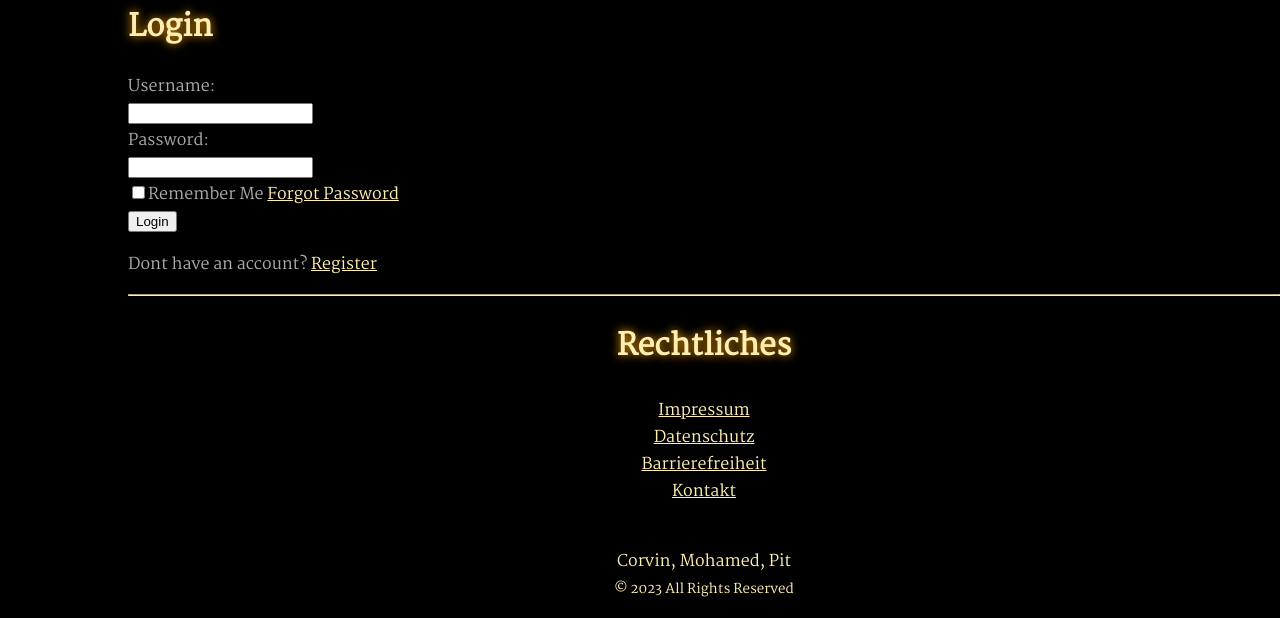
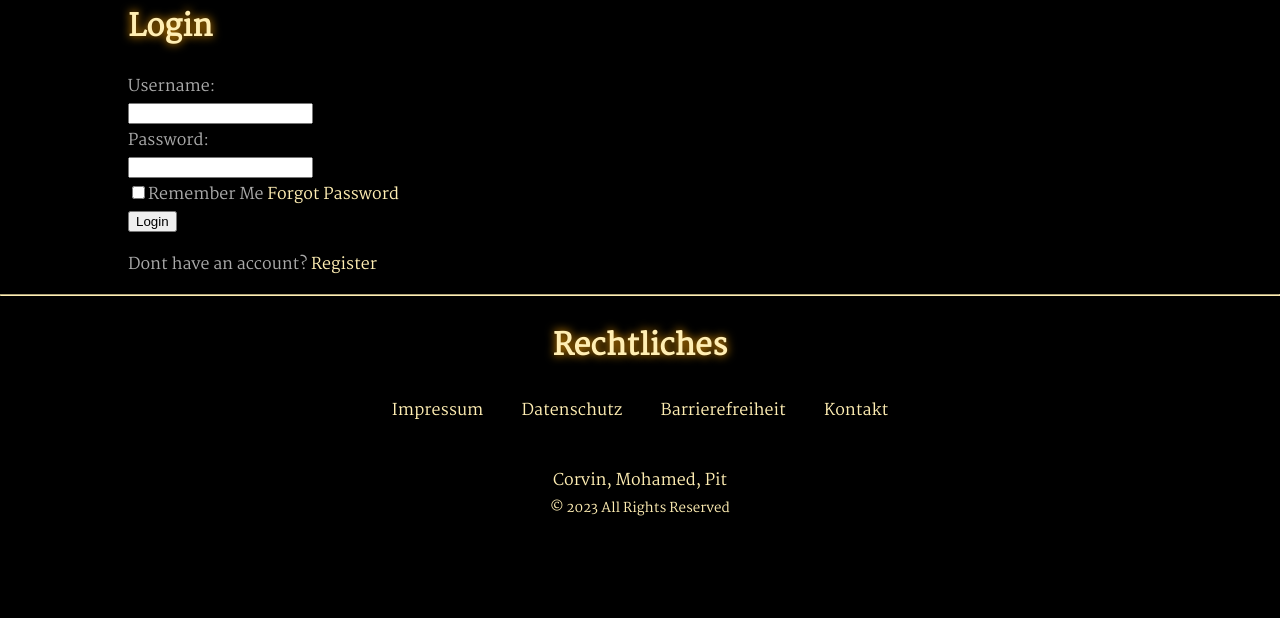
Before and after one commit to Pit0603/ProjektOnlineShop, a PHP site: page /login.html in a window 1280 px wide. Shown: the part 187-805 px from the top of the page. After the commit the page ends 703 px from the top, so only its background shows below. Run offline with PHP 8.4, Linux system fonts and the light colour scheme.

Commit message:
[Pit] updated footer

```diff
--- a/login.html
+++ b/login.html
@@ -23,8 +23,6 @@
     </div>
 
     <hr id="hrtop">
-
-    <div id="divbody">
 
   <div class="login">
     <form action="index.html">
--- a/style.css
+++ b/style.css
@@ -20,6 +20,10 @@ header{
     align-self: center;
 }
 
+.login{
+    margin-left: 10%;
+}
+
 #boxheaderEmporium{
 margin-left: 5%;
 }
@@ -38,9 +42,11 @@ body{
     font-size: 1em;
     margin-left: 0px;
     margin-right: 0px;
+    text-decoration: none;
 }
 footer{
     background-color: black;
+    text-decoration: none;
 }
 
 p{
@@ -74,6 +80,7 @@ div{
 
 li{
     color:#ffeeb3;
+    text-decoration: none;
 }
 
 ol{
@@ -83,6 +90,8 @@ ol{
 
 ul{
     color: gold;
+    list-style-type: none;
+    text-decoration: none;
 }
 
 #ulfooter{
@@ -90,6 +99,10 @@ ul{
     text-align: center;
     list-style-type: none;
     padding: 0%;
+    text-decoration: none;
+    display: flex;
+    justify-content: center;
+    gap: 3%;
 }
 
 hr{
@@ -143,6 +156,7 @@ b{
 
 a{
     color: #ffeeb3;
+    text-decoration: none;
 }
 
 a:visited{
```
